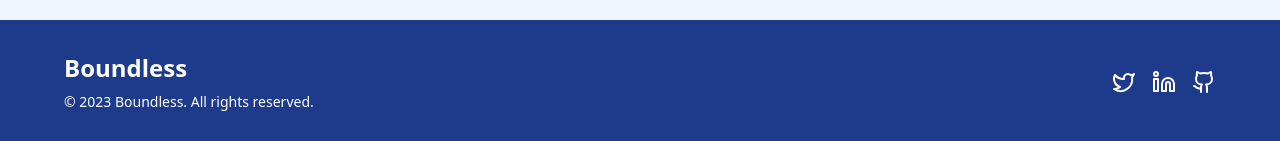
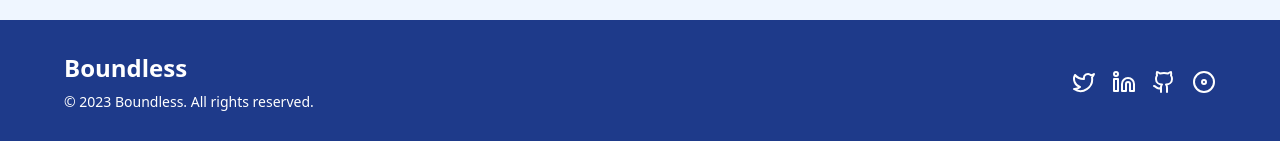
Before and after one commit to 0xdevcollins/boundless-waitlist, a Next.js app: page / in a window 1280 px wide. Shown: the part 2316-2457 px from the top of the page. Built offline with nearby package versions, Linux system fonts and the light colour scheme.

Commit message:
add logo

```diff
--- a/components/Footer.tsx
+++ b/components/Footer.tsx
@@ -1,5 +1,5 @@
 import Link from 'next/link'
-import { Facebook, Twitter, Linkedin, Github } from 'lucide-react'
+import { Twitter, Linkedin, Github, DiscIcon as Discord } from 'lucide-react'
 
 export default function Footer() {
   return (
@@ -19,6 +19,9 @@ export default function Footer() {
           <Link href="https://github.com/Benjtalkshow/boundless" target="_blank" rel="noopener noreferrer">
             <Github className="h-6 w-6" />
           </Link>
+          <Link href="https://discord.gg/juUmBmwC3s" target="_blank" rel="noopener noreferrer">
+            <Discord className="h-6 w-6" />
+          </Link>
         </div>
       </div>
     </footer>
```
